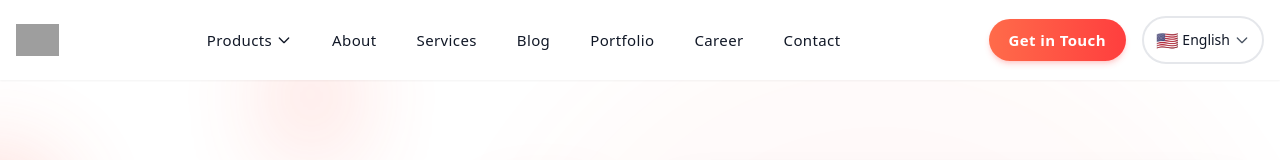
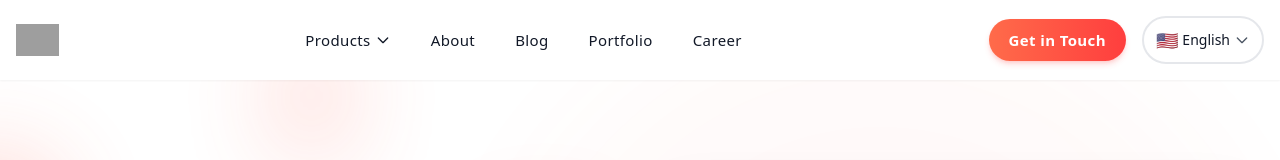
Before and after one commit to chornthorn/beasy-web-landing, a React (Vite) app: page / in a window 1280 px wide. Shown: the top 160 px of the page. Built offline with nearby package versions, Linux system fonts and the light colour scheme; grey boxes are pictures that could not be loaded; a web font is replaced by a local one.

Commit message:
refactor Header and MobileMenu components: remove unused navigation items and update comments for clarity

```diff
--- a/src/components/layout/Header.tsx
+++ b/src/components/layout/Header.tsx
@@ -43,11 +43,9 @@ const Header: React.FC = () => {
 
   const navItems = [
     { name: t("nav.about"), href: "/about" },
-    { name: t("nav.services"), href: "/services" },
     { name: t("nav.blog"), href: "/blog" },
     { name: t("nav.portfolio"), href: "/portfolio" },
     { name: "Career", href: "/career" },
-    { name: t("nav.contact"), href: "/contact" },
   ];
 
   const languages = {
```
Also changed, not shown: src/components/layout/MobileMenu.tsx (+5 -2 lines).
